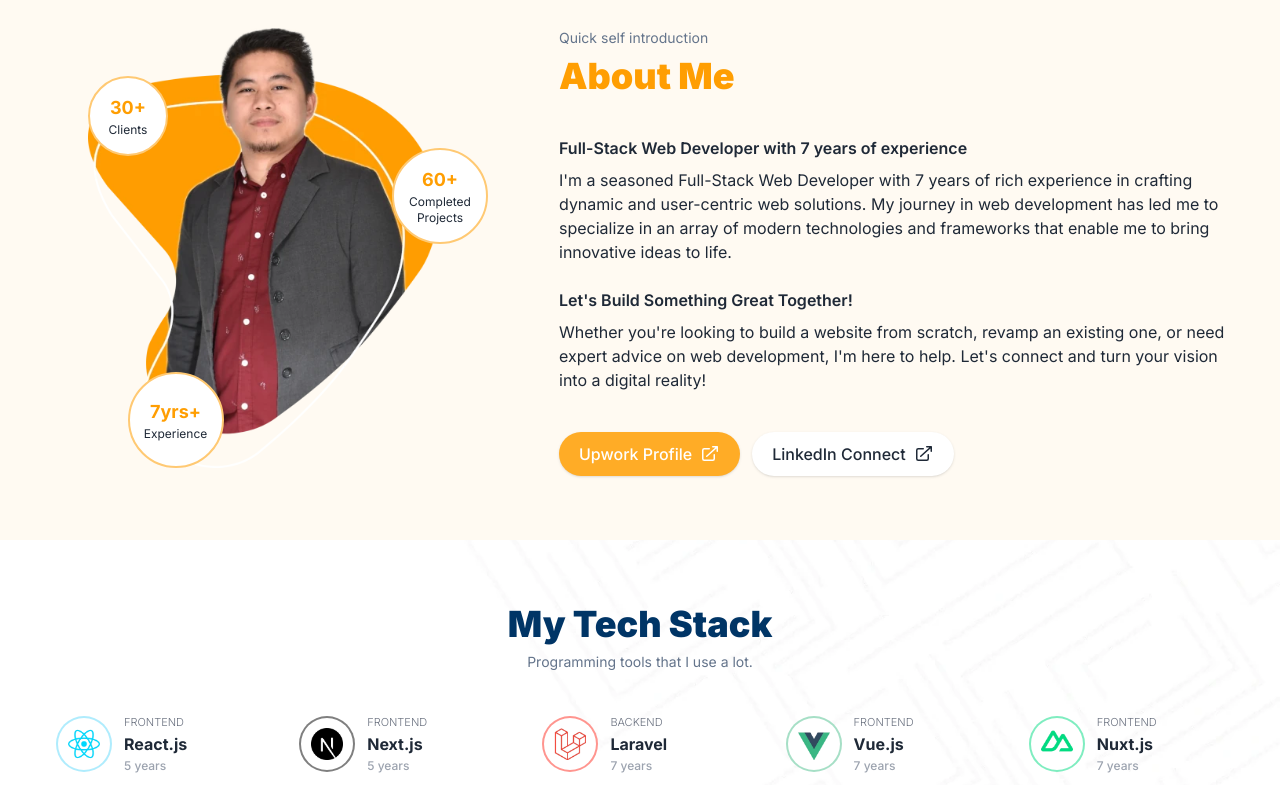
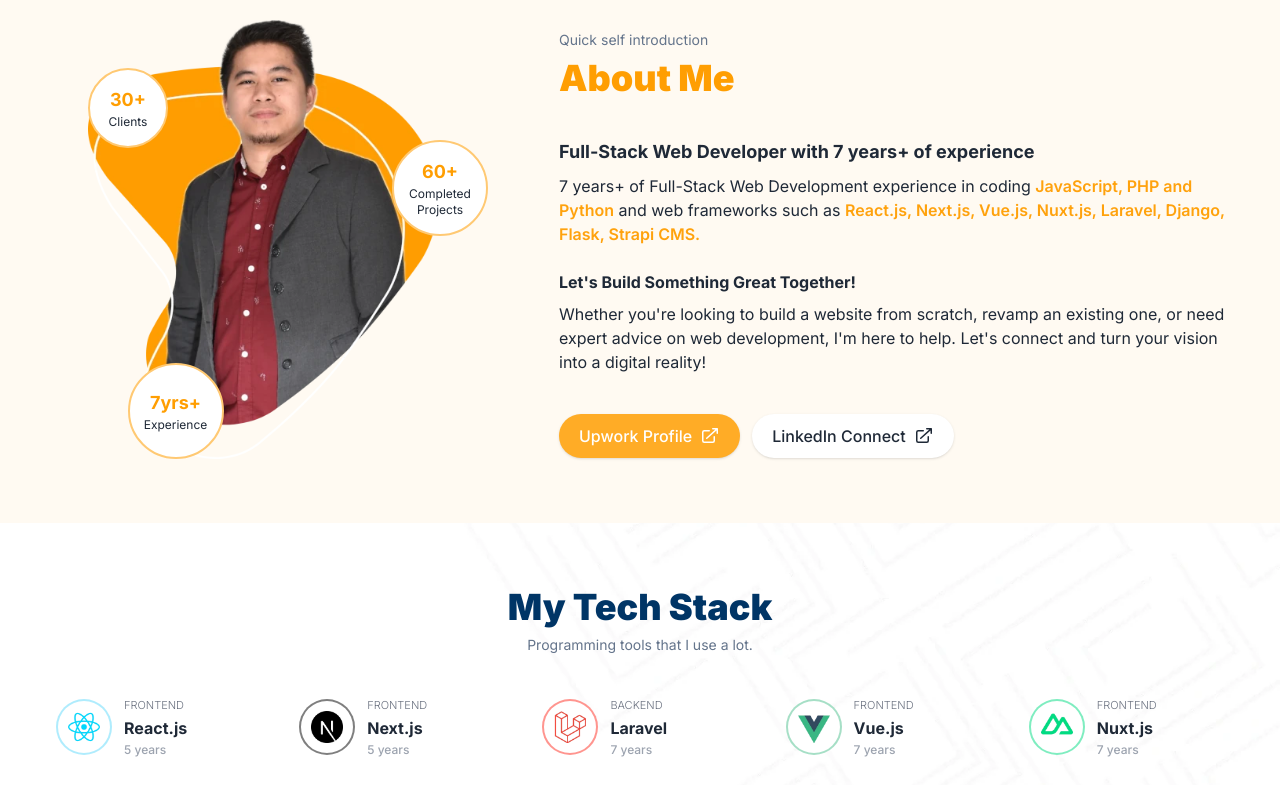
Before and after one commit to erwinmesi/v2.mesi.dev, a Next.js app: page / in a window 1280 px wide. Shown: the part 840-1625 px from the top of the page. Built offline with nearby package versions, Linux system fonts and the light colour scheme.

Commit message:
feat(about): intro update

```diff
--- a/app/components/HomeAbout.tsx
+++ b/app/components/HomeAbout.tsx
@@ -42,19 +42,23 @@
                 <h2 className="section-header !text-primary">About Me</h2>
               </div>
               <div className="space-y-2 mb-6">
-                <h3 className="font-semibold">
-                  Full-Stack Web Developer with 7 years of experience
+                <h3 className="font-bold text-lg">
+                  Full-Stack Web Developer with 7 years+ of experience
                 </h3>
                 <p>
-                  {"I'm"} a seasoned Full-Stack Web Developer with 7 years of
-                  rich experience in crafting dynamic and user-centric web
-                  solutions. My journey in web development has led me to
-                  specialize in an array of modern technologies and frameworks
-                  that enable me to bring innovative ideas to life.
+                  7 years+ of Full-Stack Web Development experience in coding{' '}
+                  <span className="font-semibold text-primary-500">
+                    JavaScript, PHP and Python
+                  </span>{' '}
+                  and web frameworks such as{' '}
+                  <span className="font-semibold text-primary-500">
+                    React.js, Next.js, Vue.js, Nuxt.js, Laravel, Django, Flask,
+                    Strapi CMS.
+                  </span>
                 </p>
               </div>
               <div className="space-y-2">
-                <h3 className="font-semibold">
+                <h3 className="font-bold">
                   {"Let's"} Build Something Great Together!
                 </h3>
                 <p>
```
